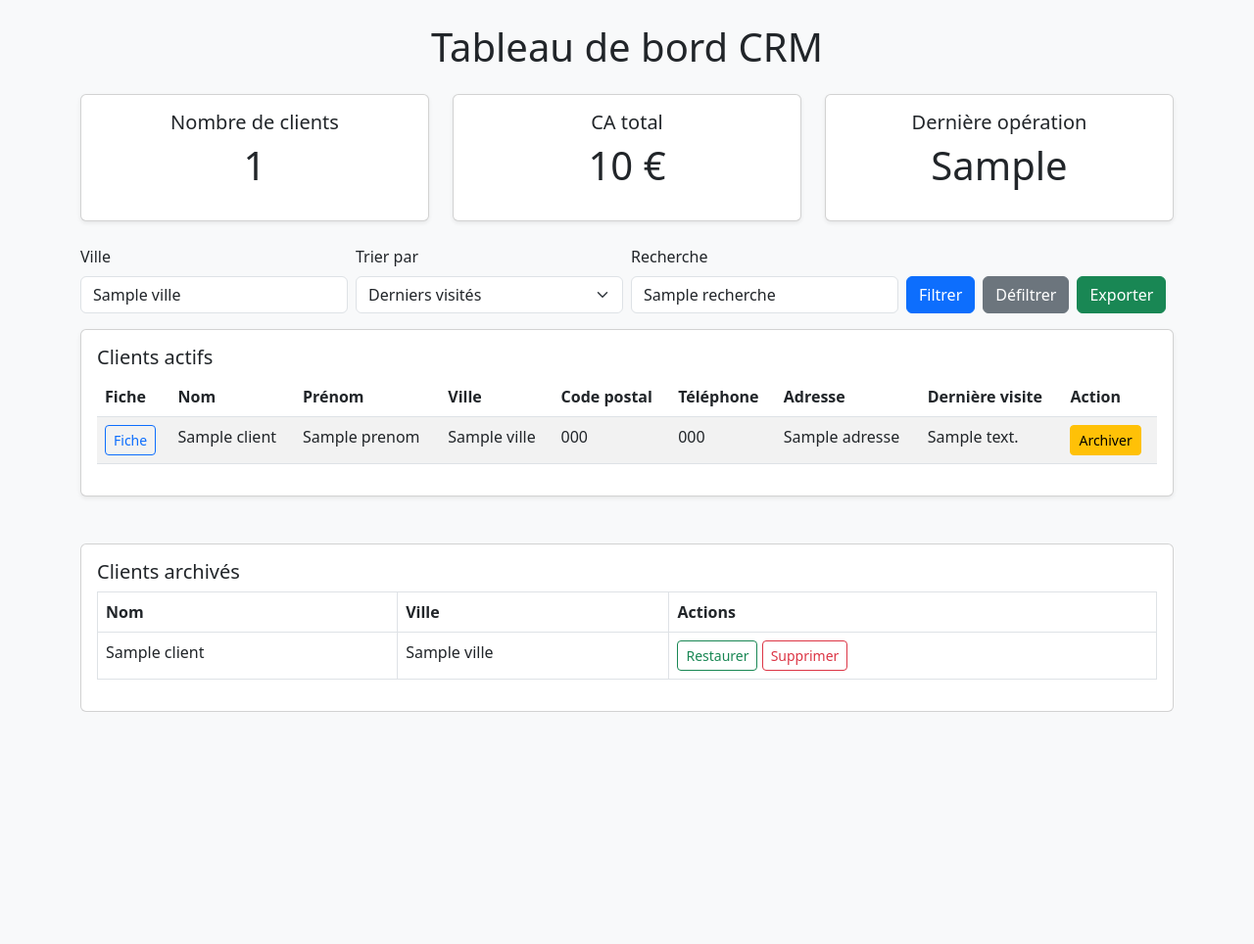
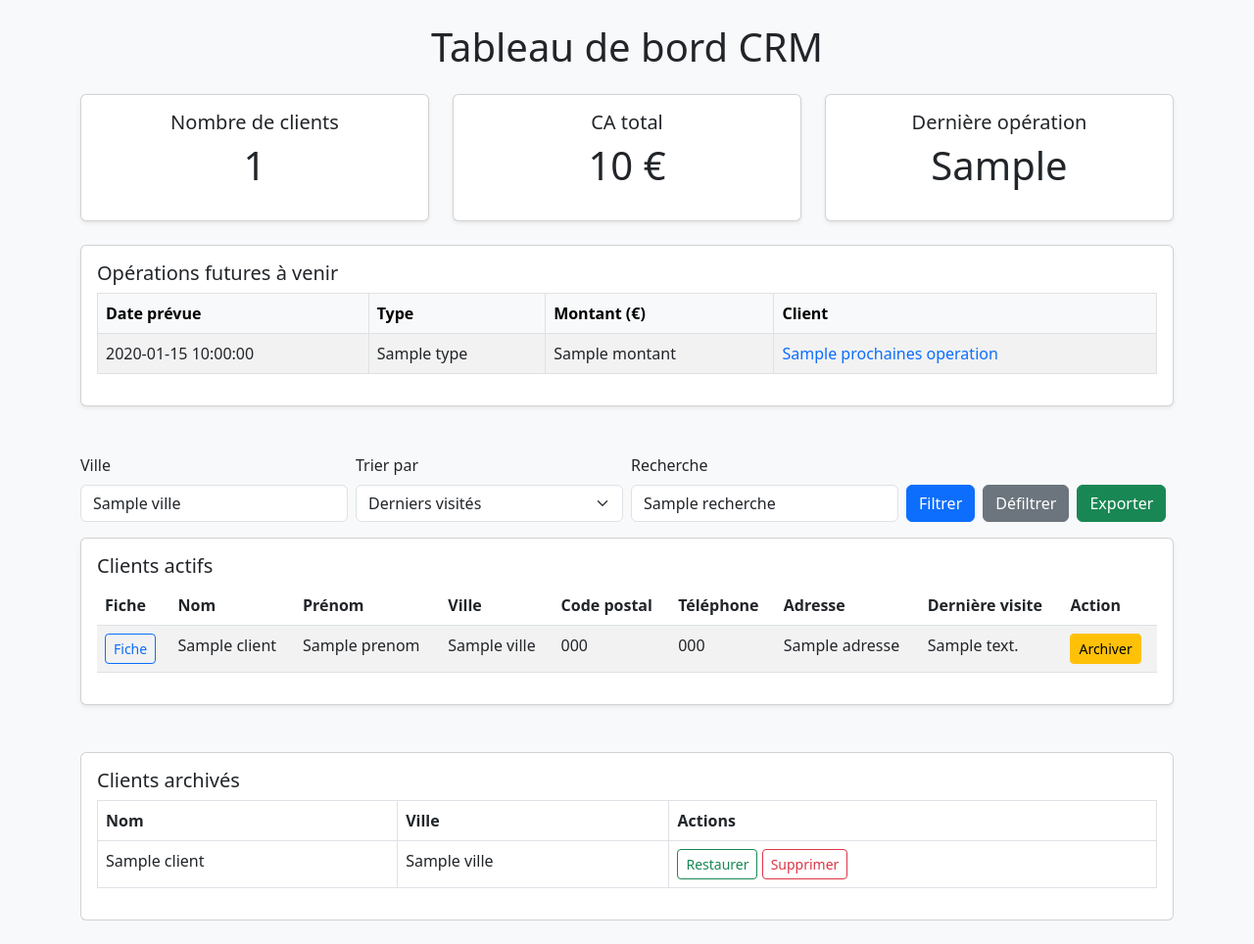
Before and after one commit to cavazzanat/crm-flask, a Flask app: template templates/index.html in a window 1280 px wide. Shown: the whole page at 98% size. Before the commit the page ends 727 px from the top, so only its background shows below. Run offline with Flask 3, Linux system fonts and the light colour scheme; the template is opened without the code that fills it: most values are stand-ins (such as "Sample title", 1, 10 or a date in 2020); some libraries are stand-ins or nearby versions.

Commit message:
nouvelle mise à jour

```diff
--- a/templates/index.html
+++ b/templates/index.html
@@ -29,6 +29,35 @@
             <h5>Dernière opération</h5>
             <p class="display-6">{{ derniere_operation }}</p>
           </div>
+        </div>
+      </div>
+    </section>
+
+    <!-- ✅ Opérations futures -->
+    <section class="mb-5">
+      <div class="card shadow-sm">
+        <div class="card-body">
+          <h5 class="card-title">Opérations futures à venir</h5>
+          <table class="table table-bordered table-striped">
+            <thead class="table-light">
+              <tr>
+                <th>Date prévue</th>
+                <th>Type</th>
+                <th>Montant (€)</th>
+                <th>Client</th>
+              </tr>
+            </thead>
+            <tbody>
+              {% for op in prochaines_operations %}
+              <tr>
+                <td>{{ op.date_prevue }}</td>
+                <td>{{ op.type }}</td>
+                <td>{{ op.montant }}</td>
+                <td><a href="/client/{{ op.client_id }}" class="text-decoration-none">{{ op.nom }}</a></td>
+              </tr>
+              {% endfor %}
+            </tbody>
+          </table>
         </div>
       </div>
     </section>
```
